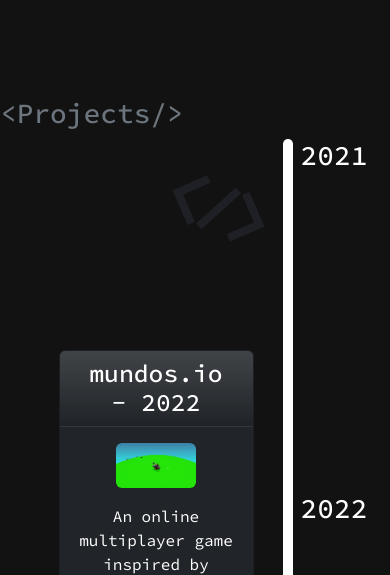
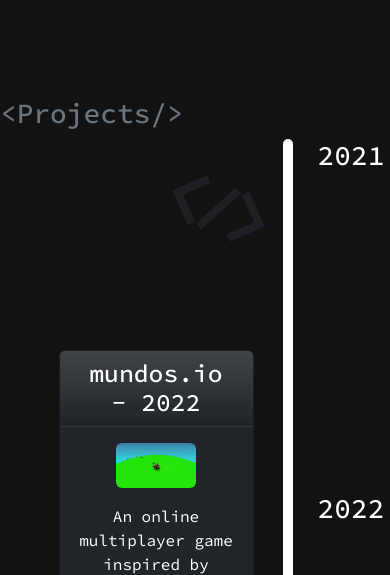
Before and after one commit to eddie-reyes/portfolio-website, a React (Vite) app: page / in a window 390 px wide. Shown: the part 1520-2095 px from the top of the page. Built offline with nearby package versions, Linux system fonts and the light colour scheme; some icons are missing.

Commit message:
fixed media queries

```diff
--- a/src/App.css
+++ b/src/App.css
@@ -183,8 +183,9 @@ body {
 
     .projects-layout > h1 {
 
+        transform: unset !important;
         position: relative;
-        left: 25%;
+        left: 40%;
 
     }
 
@@ -228,13 +229,6 @@ body {
 
     }
 
-    .projects-layout > h1 {
-
-        position: relative;
-        left: 10%;
-
-    }
-
     li {
 
         font-size: 1rem;
```
